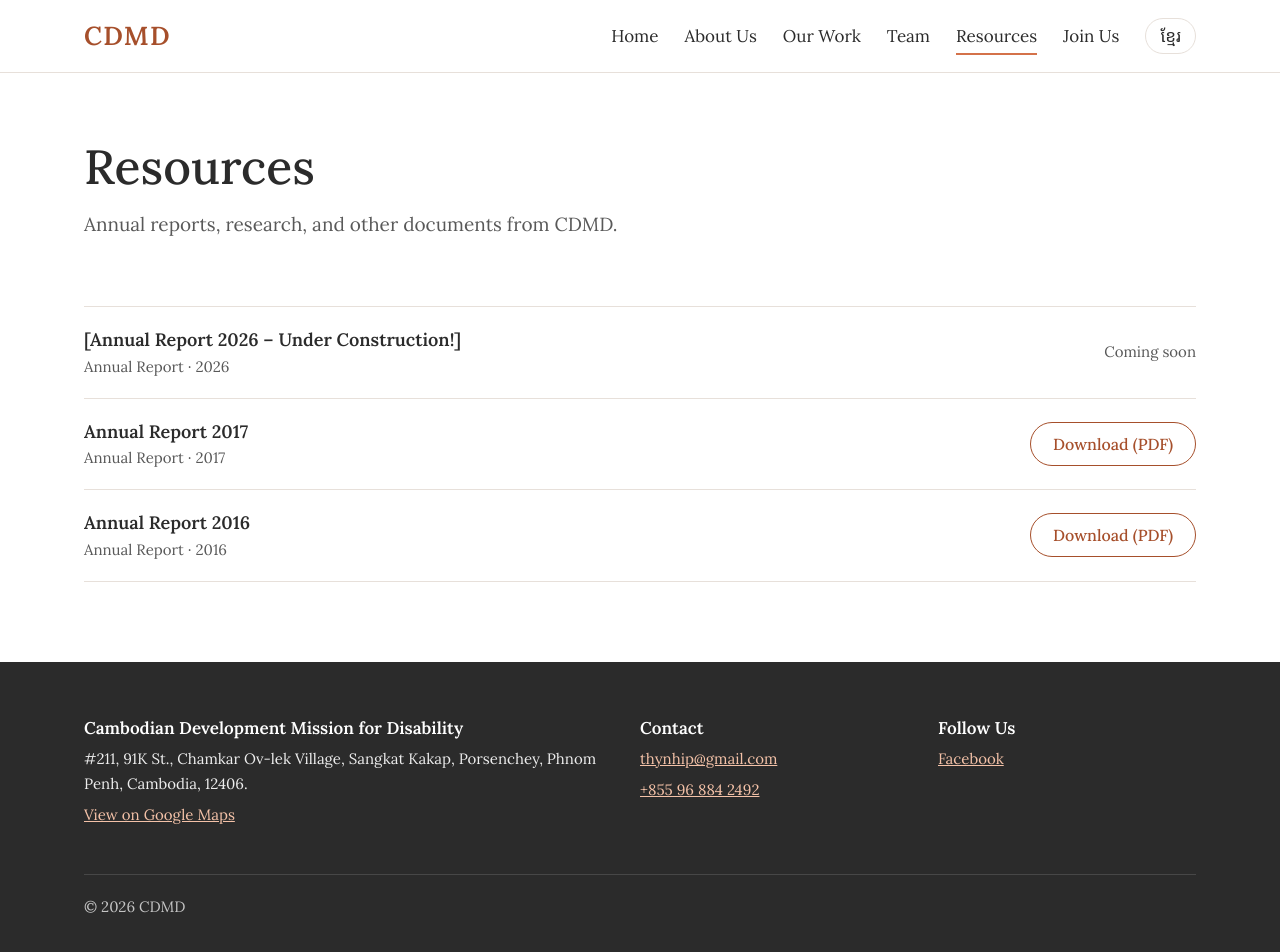
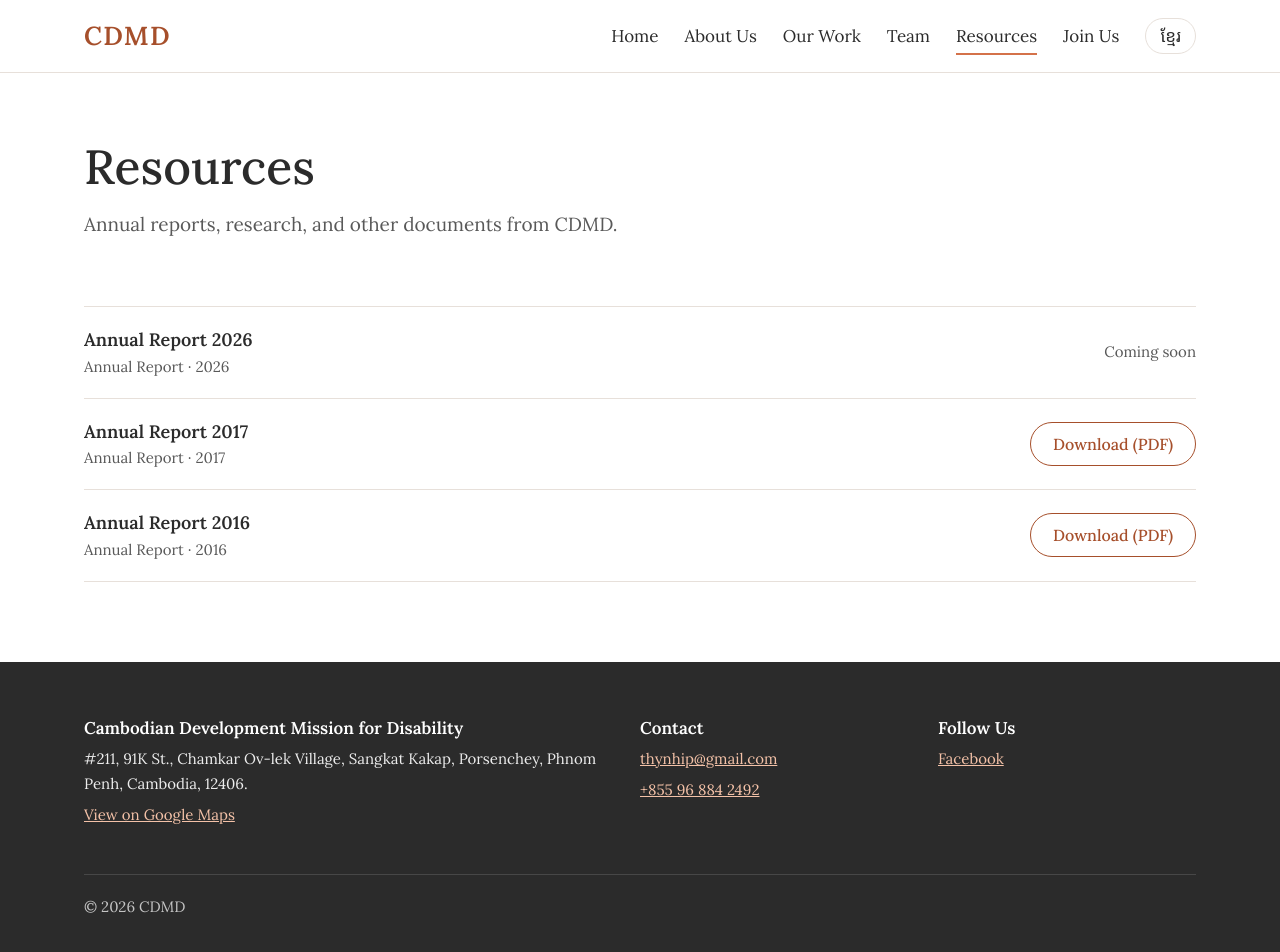
Before and after one commit to cdmd-cambodia/cdmd-cambodia.github.io, a Jekyll site: the page built from en/resources.html, in a window 1280 px wide and 953 px high. Built offline with Jekyll 4.4.1, drawn with Linux system fonts in a browser that asks for light colours.

Commit message:
Update title of Annual Report 2026

```diff
--- a/_data/en.yml
+++ b/_data/en.yml
@@ -242,7 +242,7 @@ team:
 resources:
   intro: "Annual reports, research, and other documents from CDMD."
   items:
-    - title: "[Annual Report 2026 – Under Construction!]"
+    - title: "Annual Report 2026"
       type: "Annual Report"
       year: "2026"
       file: ""               # e.g. /assets/docs/annual-report-2026.pdf
```
